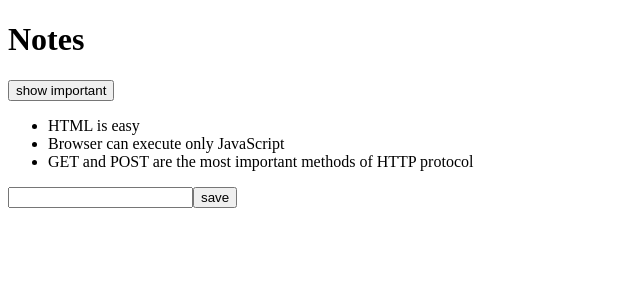
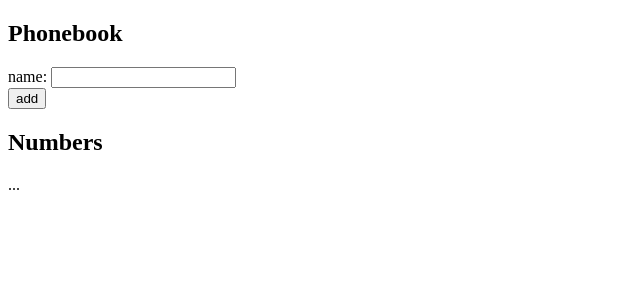
Before and after one commit to xieeryihe/fullstackopen-learn, a React (Create React App) app in the folder react-learn/: page / in a window 1280 px wide. Shown: the top 300 px of the page, without its empty margins (0-640 px from the left). Built offline with nearby package versions, Linux system fonts and the light colour scheme.

Commit message:
Exercise 2.6 init

```diff
--- a/react-learn/src/App.js
+++ b/react-learn/src/App.js
@@ -1,41 +1,24 @@
 import { useState } from 'react'
-import Note from './components/Note'
 
-const App = (props) => {
-  const [notes, setNotes] = useState(props.notes)
-  const [newNote, setNewNote] = useState('')
-  const [showAll, setShowAll] = useState(true)
-
-
-  const addNote = (event) => {
-    event.preventDefault()
-    const targetNote = {
-      id: notes.length + 1,
-      content: newNote,
-      important: Math.random < 0.5
-    }
-    setNotes(notes.concat(targetNote))
-    setNewNote('')  // 清空输入栏
-  }
-
-  const handleNoteChange = (event) => setNewNote(event.target.value)
-
-  const noteToShow = showAll ? notes : notes.filter(note => note.important)
+const App = () => {
+  const [persons, setPersons] = useState([
+    { name: 'Arto Hellas' }
+  ])
+  const [newName, setNewName] = useState('')
 
   return (
     <div>
-      <h1>Notes</h1>
-      <div>
-        <button onClick={() => setShowAll(!showAll)}> show {showAll ? 'important' : 'all'} </button>
-      </div>
-      <ul>
-        {noteToShow.map( note => <Note key={note.id} note={note} /> )}
-      </ul>
-
-      <form onSubmit={addNote}>
-        <input value={newNote} onChange={handleNoteChange}/>
-        <button type="submit">save</button>
+      <h2>Phonebook</h2>
+      <form>
+        <div>
+          name: <input />
+        </div>
+        <div>
+          <button type="submit">add</button>
+        </div>
       </form>
+      <h2>Numbers</h2>
+      ...
     </div>
   )
 }
```
